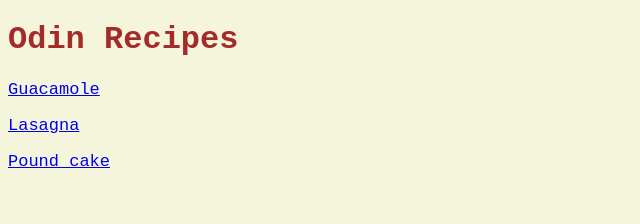
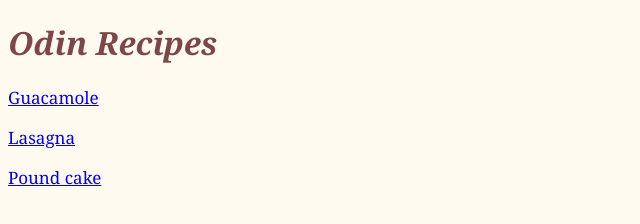
Before and after one commit to Lilith-debug/odin-recipes, a plain HTML site: page index.html in a window 1280 px wide. Shown: the whole page, without its empty margins (0-640 px from the left). Drawn offline with Linux system fonts and the light colour scheme.

Commit message:
Change style.css for index.html to reflect changes applied to recipes style

```diff
--- a/style.css
+++ b/style.css
@@ -1,11 +1,11 @@
 body {
-    background-color: beige;
+    background-color:floralwhite;
+    color:rgb(126, 71, 71);
+    font-family:"Georgia",'Times New Roman', Times, serif;
 }
 
-h1,
-p {
-    font-family: 'Courier New', Courier, monospace;
-    color: brown;
+h1 {
+    font-style: oblique;
 }
 
 p{
```
